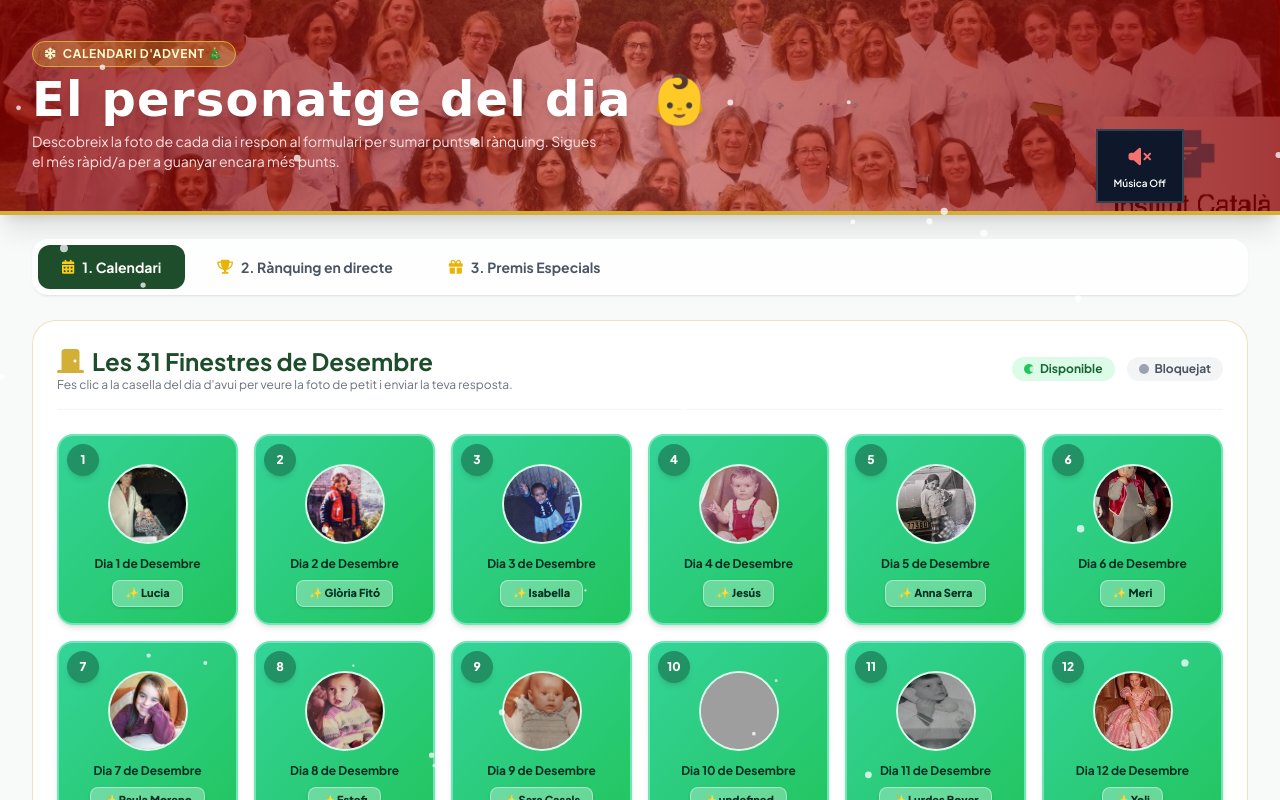
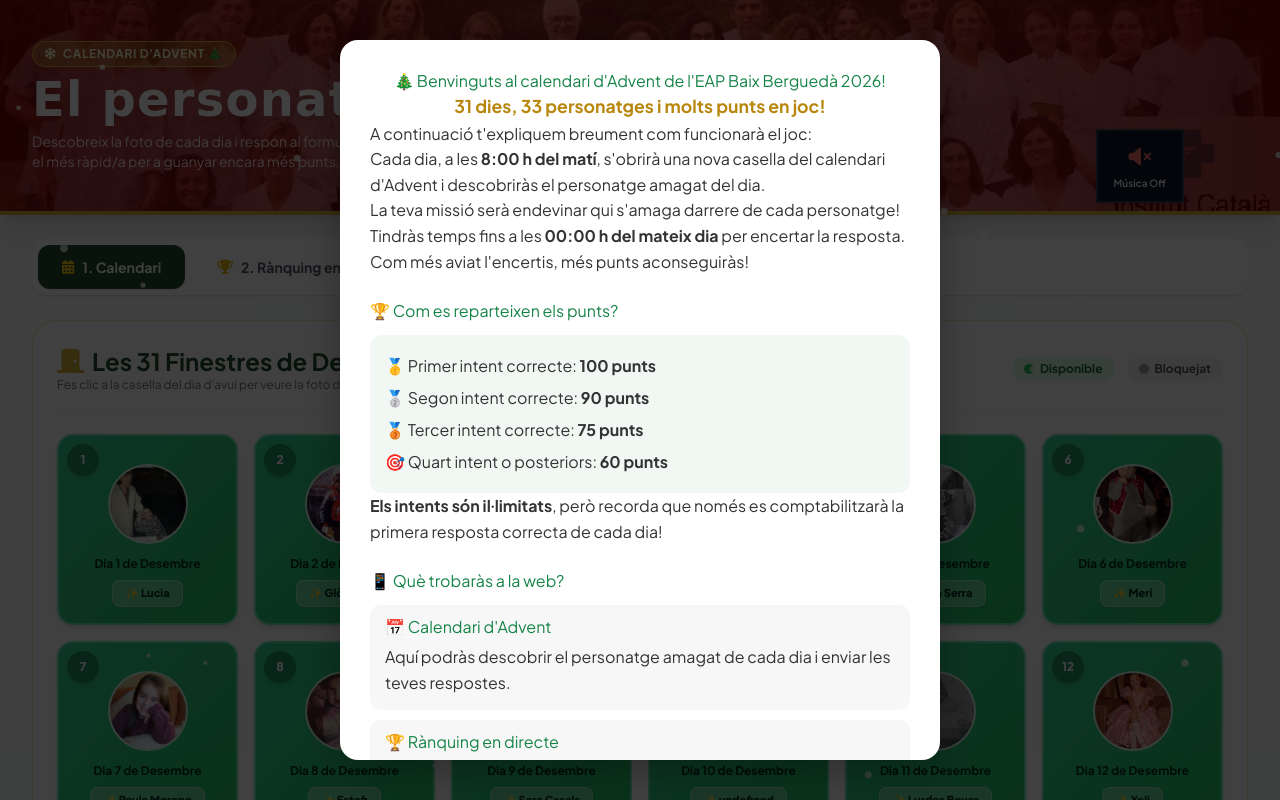
Before and after one commit to claudiaboixader/advent_mama, a plain HTML site: page index.html in a window 1280 px wide. Shown: the top 800 px of the page. Drawn offline with nearby package versions, Linux system fonts and the light colour scheme; no server answers; grey boxes are pictures that could not be loaded; a web font is replaced by a local one.

Commit message:
afegir text informatiu

```diff
--- a/index.html
+++ b/index.html
@@ -58,9 +58,185 @@
       transform: translateY(-6px) scale(1.02);
       box-shadow: 0 15px 30px -5px rgba(30, 77, 43, 0.25);
     }
+
+
+    .rules-overlay {
+      position: fixed;
+      inset: 0;
+      background: rgba(0, 0, 0, 0.75);
+      display: flex;
+      justify-content: center;
+      align-items: center;
+      z-index: 99999;
+      padding: 15px;
+    }
+
+    .rules-message {
+      background: #fff;
+      color: #333;
+      padding: 30px;
+      border-radius: 18px;
+      max-width: 600px;
+      width: 100%;
+      max-height: 90vh;
+      overflow-y: auto;
+      text-align: left;
+      box-shadow: 0 10px 40px rgba(0,0,0,0.3);
+    }
+
+    .rules-message h2 {
+      color: #168447;
+      text-align: center;
+      margin-top: 0;
+      line-height: 1.4;
+    }
+
+    .rules-message h3 {
+      color: #168447;
+      margin-top: 25px;
+      margin-bottom: 12px;
+    }
+
+    .rules-message h4 {
+      margin-bottom: 5px;
+      color: #168447;
+    }
+
+    .rules-message p {
+      line-height: 1.6;
+    }
+
+    .rules-intro {
+      text-align: center;
+      font-weight: bold;
+      color: #b8860b;
+      font-size: 1.1em;
+    }
+
+    .points-list {
+      list-style: none;
+      padding: 15px;
+      background: #f1f8f3;
+      border-radius: 12px;
+      line-height: 2;
+    }
+
+    .rules-section {
+      background: #f7f7f7;
+      padding: 10px 15px;
+      border-radius: 10px;
+      margin: 10px 0;
+    }
+
+    .rules-section p {
+      margin-bottom: 5px;
+    }
+
+    .rules-message button {
+      display: block;
+      width: 100%;
+      background: #168447;
+      color: white;
+      border: none;
+      padding: 15px;
+      border-radius: 10px;
+      font-size: 17px;
+      font-weight: bold;
+      cursor: pointer;
+      margin-top: 20px;
+    }
+
+    .rules-message button:hover {
+      background: #116b38;
+    }
+
+    @media (max-width: 600px) {
+      .rules-message {
+        padding: 20px;
+      }
+
+      .rules-message h2 {
+        font-size: 21px;
+      }
+    }
+
   </style>
 </head>
 <body class="bg-festive-snow font-sans text-gray-800 min-h-screen flex flex-col relative pb-12 overflow-x-hidden">
+
+  <div id="rulesOverlay" class="rules-overlay">
+    <div class="rules-message">
+
+      <h2>🎄 Benvinguts al calendari d'Advent de l'EAP Baix Berguedà 2026!</h2>
+
+      <p class="rules-intro">
+        31 dies, 33 personatges i molts punts en joc!
+      </p>
+
+      <p>
+        A continuació t'expliquem breument com funcionarà el joc:
+      </p>
+
+      <p>
+        Cada dia, a les <strong>8:00 h del matí</strong>, s'obrirà
+        una nova casella del calendari d'Advent i descobriràs
+        el personatge amagat del dia.
+      </p>
+
+      <p>
+        La teva missió serà endevinar qui s'amaga darrere de cada
+        personatge! Tindràs temps fins a les
+        <strong>00:00 h del mateix dia</strong> per encertar
+        la resposta. Com més aviat l'encertis, més punts aconseguiràs!
+      </p>
+
+      <h3>🏆 Com es reparteixen els punts?</h3>
+
+      <ul class="points-list">
+        <li>🥇 Primer intent correcte: <strong>100 punts</strong></li>
+        <li>🥈 Segon intent correcte: <strong>90 punts</strong></li>
+        <li>🥉 Tercer intent correcte: <strong>75 punts</strong></li>
+        <li>🎯 Quart intent o posteriors: <strong>60 punts</strong></li>
+      </ul>
+
+      <p>
+        <strong>Els intents són il·limitats</strong>, però recorda que només es
+        comptabilitzarà la primera resposta correcta de cada dia!
+      </p>
+
+      <h3>📱 Què trobaràs a la web?</h3>
+
+      <div class="rules-section">
+        <h4>📅 Calendari d'Advent</h4>
+        <p>
+          Aquí podràs descobrir el personatge amagat de cada dia
+          i enviar les teves respostes.
+        </p>
+      </div>
+
+      <div class="rules-section">
+        <h4>🏆 Rànquing en directe</h4>
+        <p>
+          Podràs consultar la teva puntuació, comparar-la amb
+          la de la resta de participants i <strong>comprovar si les
+          respostes que has enviat són correctes.</strong>
+        </p>
+      </div>
+
+      <div class="rules-section">
+        <h4>🎁 Premis especials</h4>
+        <p>
+          Aquí podràs descobrir els premis especials i consultar
+          qui són els guanyadors!
+        </p>
+      </div>
+
+      <button onclick="closeRules()">
+        Som-hi, a jugar! 🎄
+      </button>
+
+    </div>
+  </div>
 
   <!-- Canvas per a l'efecte de neu -->
   <canvas id="snow-canvas"></canvas>
@@ -179,7 +355,7 @@
                   <p class="font-bold text-emerald-400 mb-2 text-sm">Com funciona la puntuació?</p>
 
                   <div class="space-y-2 text-gray-300">
-                    <p>⏰ <strong>Horari:</strong> Vàlid només entre les <strong>08:00h i les 24:00h</strong> del mateix dia.</p>
+                    <p>⏰ <strong>Horari:</strong> Vàlid només entre les <strong>08:00h i les 00:00h</strong> del mateix dia.</p>
 
                     <div>
                       <p class="font-semibold text-white mb-0.5">🎯 Punts base per intents:</p>
@@ -504,6 +680,24 @@
     let isSnowing = true;
     let countdownInterval = null;
     month_advent = 10;
+
+
+
+    // Check if the user has already seen the rules
+    document.addEventListener("DOMContentLoaded", function() {
+      const hasSeenRules = localStorage.getItem("adventRulesSeen");
+
+      if (hasSeenRules) {
+        document.getElementById("rulesOverlay").style.display = "none";
+      }
+    });
+
+    // Close the rules and remember the visit
+    function closeRules() {
+      localStorage.setItem("adventRulesSeen", "true");
+      document.getElementById("rulesOverlay").style.display = "none";
+    }
+
 
     // Funció per normalitzar text (treure accents, majúscules i espais sobrants)
     function normalizeName(str) {
```
